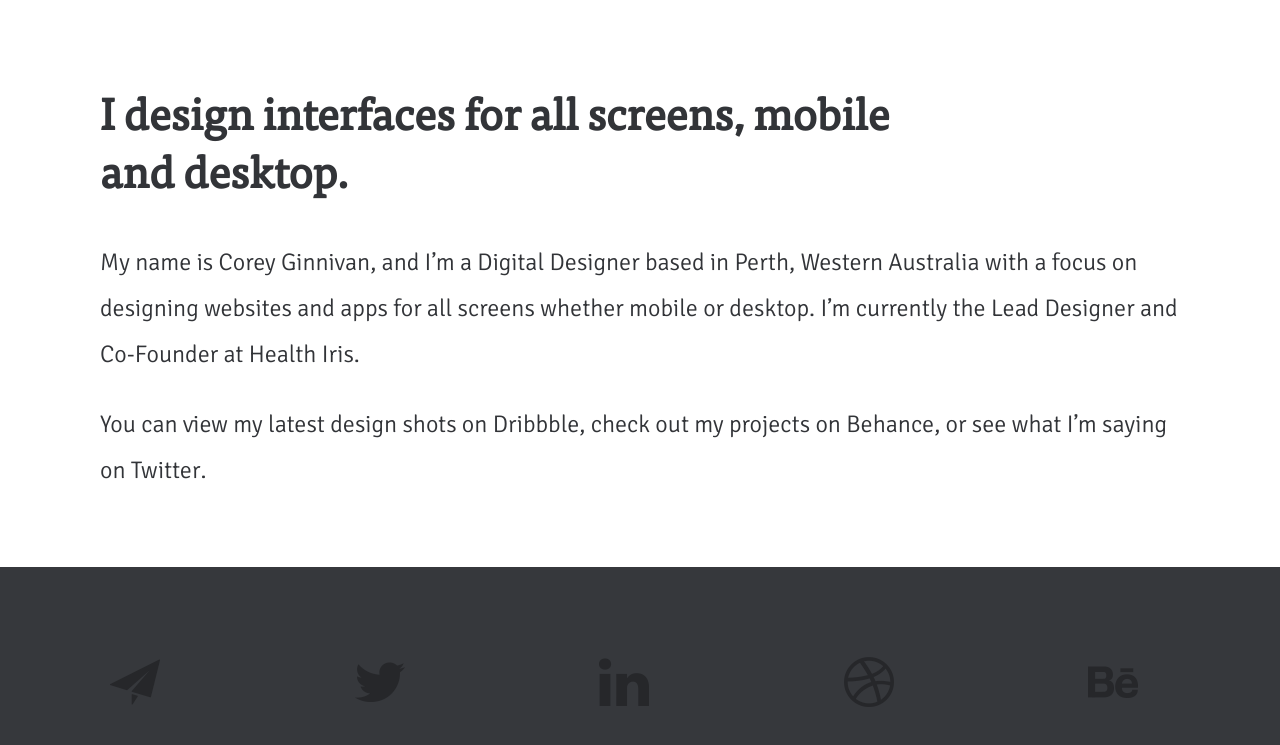
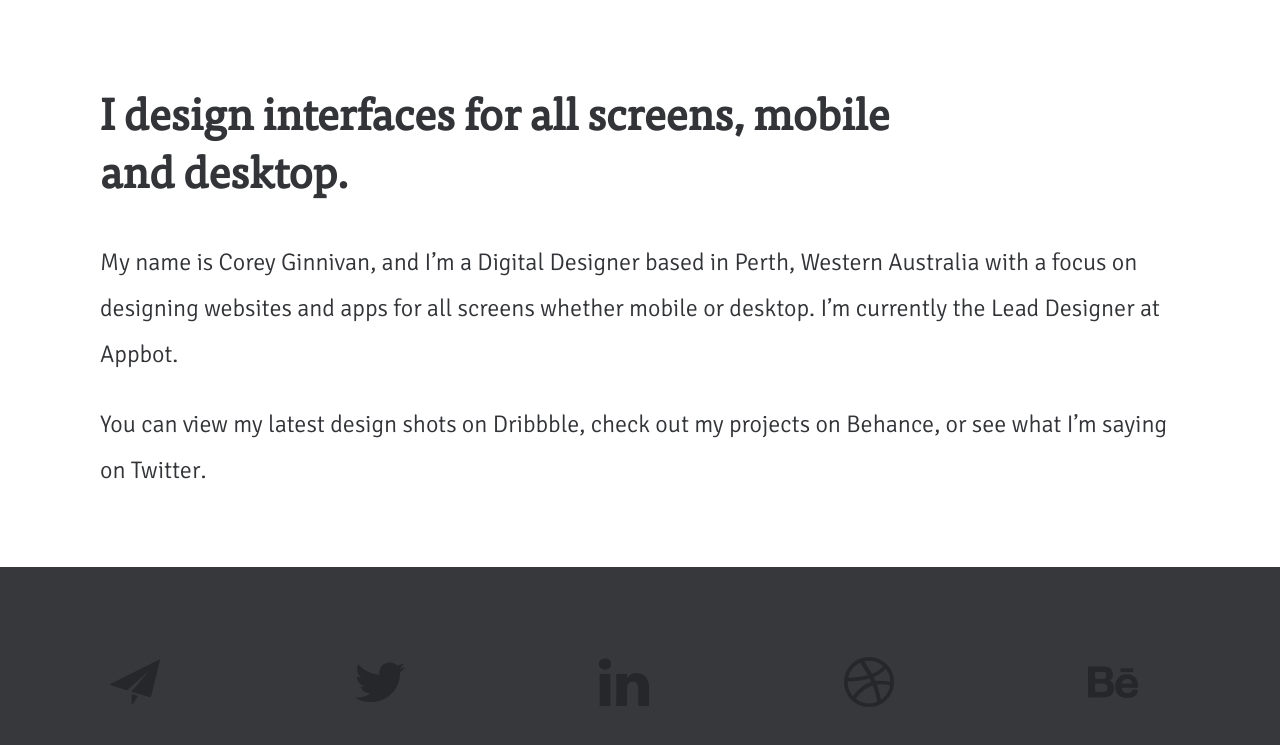
Before and after one commit to CoreyGinnivan/coreyginnivan.github.io, a plain HTML site: page index.html in a window 1280 px wide. Shown: the part 696-1441 px from the top of the page. Drawn offline with nearby package versions, Linux system fonts and the light colour scheme.

Commit message:
Updated Job

```diff
--- a/index.html
+++ b/index.html
@@ -34,7 +34,7 @@
     </section>
     <section id='about'>
       <h2>I design interfaces for all screens, mobile and desktop.</h2>
-      <p>My name is Corey Ginnivan, and I’m a Digital Designer based in Perth, Western Australia with a focus on designing websites and apps for all screens whether mobile or desktop. I’m currently the Lead Designer and Co-Founder at <a href="http://www.healthiris.com">Health Iris</a>.</p>
+      <p>My name is Corey Ginnivan, and I’m a Digital Designer based in Perth, Western Australia with a focus on designing websites and apps for all screens whether mobile or desktop. I’m currently the Lead Designer at <a href="https://appbot.co/">Appbot</a>.</p>
       <p>
         You can view my latest design shots on <a target="_blank" href="http://dribbble.com/CoreyGinnivan">Dribbble</a>, check out my projects on <a target="_blank" href="http://www.behance.net/coreyginnivan">Behance</a>, or see what I’m saying on <a target="_blank" href="https://twitter.com/CoreyGinnivan">Twitter</a>.
       </p>
```
